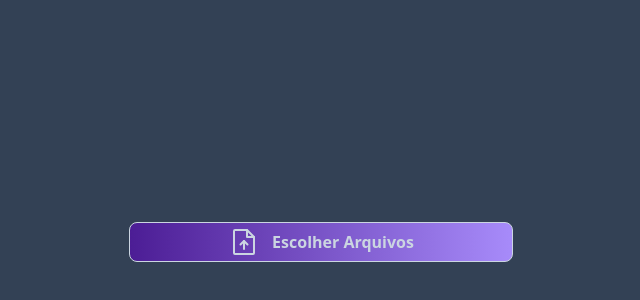
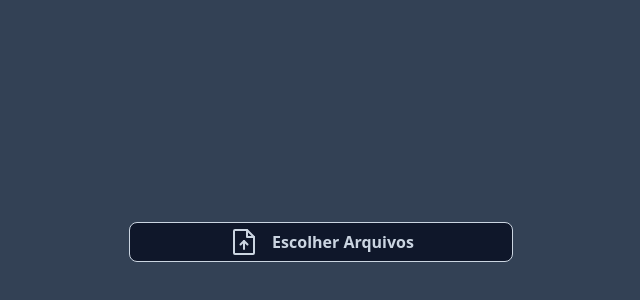
Before and after one commit to ClaudioBzrr/clipfy, a React (Vite) app in the folder frontend/: page / in a window 1280 px wide. Shown: the part 158-458 px from the top of the page, without its empty margins (319-959 px from the left). Built offline with nearby package versions, Linux system fonts and the light colour scheme.

Commit message:
transition added

```diff
--- a/frontend/src/pages/Home.tsx
+++ b/frontend/src/pages/Home.tsx
@@ -146,7 +146,7 @@ export function Home() {
                   <div>
                     <button
                       type="button"
-                      className="w-96 h-10 font-bold text-slate-300 rounded-lg bg-gradient-to-r from-violet-900 to-violet-400 border-slate-300 border-[1px] flex flex-row  align-middle items-center justify-center"
+                      className="w-96 h-10 font-bold text-slate-300 rounded-lg bg-slate-900 hover:bg-slate-800 border-slate-300 border-[1px] flex flex-row  align-middle items-center justify-center transition-all ease-linear duration-300"
                       onClick={e =>handleClick(e.nativeEvent)}
                     >
                       <FileArrowUp
```
